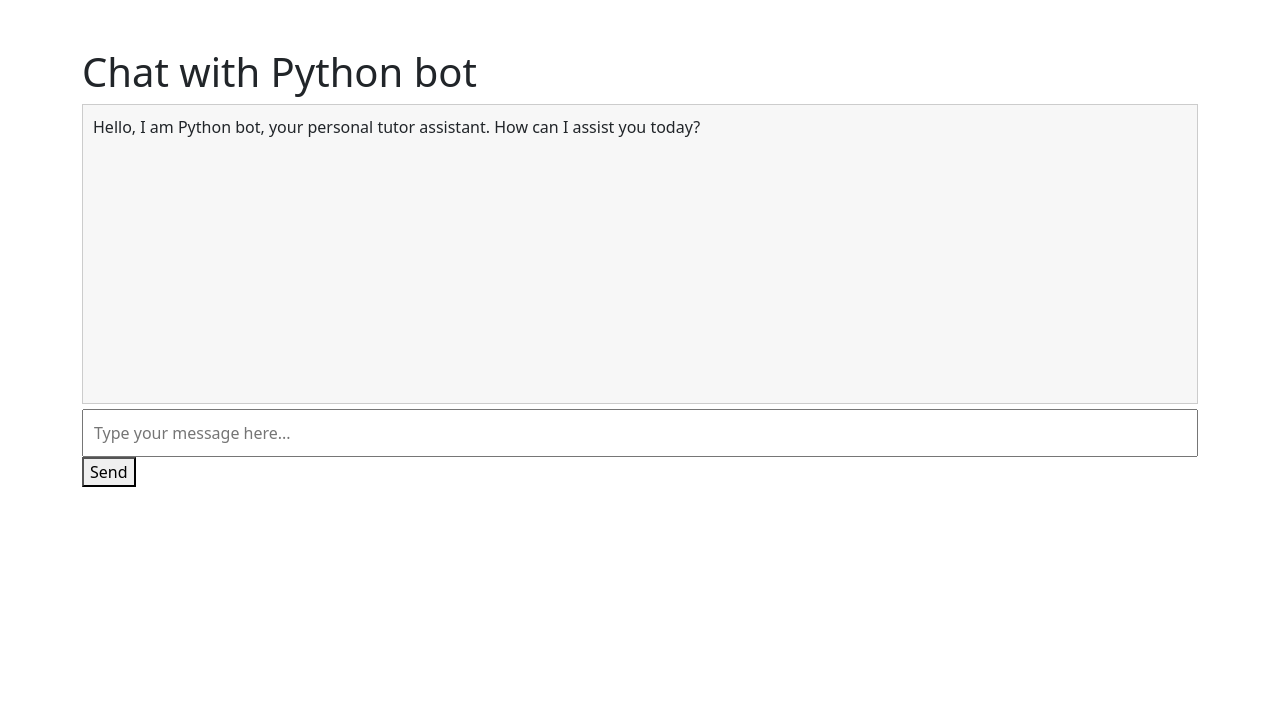
After one commit to carvalho-pereira-diogo/SmartMentor, a Django app: page /chat_with_tutor/1/ in a window 1280 px wide. The commit adds this page. Shown: the top 727 px of the page. Run offline with Django 5.2, Linux system fonts and the light colour scheme; data comes from the database, SQL or seed files in the repository; both versions use the stored data as it was after the commit.

Commit message:
Small changes

```diff
--- a/SmartMentor/SmartMentor/settings.py
+++ b/SmartMentor/SmartMentor/settings.py
@@ -12,6 +12,10 @@ https://docs.djangoproject.com/en/5.0/ref/settings/
 
 from pathlib import Path
 import os
+
+
+SERPER_API_KEY = os.getenv('SERPER_API_KEY')
+OPENAI_API_KEY = os.getenv('OPENAI_API_KEY')
 
 # Build paths inside the project like this: BASE_DIR / 'subdir'.
 BASE_DIR = Path(__file__).resolve().parent.parent
--- /dev/null
+++ b/SmartMentor/app/templates/app/chat_with_tutor.html
@@ -0,0 +1,22 @@
+{% extends "app/base.html" %}
+
+{% block title %}
+Chat with {{ tutor.name }}
+{% endblock %}
+
+{% block content %}
+<div class="container mt-5">
+    <h1>Chat with {{ tutor.name }}</h1>
+    <div id="chat-container">
+        <!-- Display the introduction message as the first chat message -->
+        <div id="messages" style="height: 300px; overflow-y: scroll; background-color: #f7f7f7; padding: 10px; border: 1px solid #ccc;">
+            <div>{{ introduction }}</div>
+        </div>
+        <input type="text" id="message-input" placeholder="Type your message here..." style="width: 100%; padding: 10px; margin-top: 5px;">
+        <button id="send-button">Send</button>
+    </div>
+</div>
+
+{% load static %}
+<script src="{% static 'js/chat.js' %}"></script>
+{% endblock %}
--- a/SmartMentor/app/urls.py
+++ b/SmartMentor/app/urls.py
@@ -45,7 +45,12 @@ urlpatterns = [
     path('teacher/quiz/delete/<int:quiz_id>/', views.delete_quiz, name='quiz_delete'),
 
     path('student/ai_tutor', StudentTutorView.as_view(), name='student_ai_tutor'),
-    path('student/ai_tutor/chat/<int_tutor_id>', StudentTutorView.as_view(), name='chat'),
+    path('student/ai_tutor/chat/<int:tutor_id>/', tutor_view, name='tutor_view'),
+    path('tutor/display_resources/<int:tutor_id>/', display_resources_view, name='display_resources'),
+    path('error/', error_view, name='error_view'),  # Define an error_view in your views.py
+    path('chat_with_tutor/<int:tutor_id>/', chat_with_tutor, name='chat_with_tutor'),
+    path('api/send_message/', send_message, name='send_message'),
+
     path('enroll_tutor/', EnrollTutorView.as_view(), name='enroll_ai_tutor'),
     path('unenroll_tutor/<int:tutor_id>/', views.unenroll_tutor, name='unenroll_ai_tutor'),
     path('teacher/ai_tutor', TeacherTutorView.as_view(), name='teacher_ai_tutor'),
--- a/SmartMentor/app/views.py
+++ b/SmartMentor/app/views.py
@@ -1,6 +1,8 @@
 import logging
 import os
 import fitz
+import json
+import openai
 from django.conf import settings
 from django.shortcuts import get_object_or_404, render, redirect
 from django.http import FileResponse, Http404, HttpResponse, HttpResponseNotFound, HttpResponseRedirect, JsonResponse
@@ -259,12 +261,19 @@ def delete_pdf(request, pdf_id):
         request.user.teacher.pdfs.remove(pdf)
     return redirect('teacher_pdfs')
 
+import fitz  # PyMuPDF
+
 def extract_text_from_pdf(pdf_path):
     doc = fitz.open(pdf_path)
-    text = ""
+    text = ''
     for page in doc:
         text += page.get_text()
+    doc.close()
+    print("Extracted Text:", text)  # Debug output
     return text
+
+# Adjust this example as necessary based on your actual implementation.
+
 
 class TeacherCourseView(LoginRequiredMixin, ListView):
     model = Course
@@ -644,3 +653,106 @@ def stu_dashboard(request):
 
 def te_dashboard(request):
     return render(request, 'app/te_dashboard.html')
+
+
+from django.shortcuts import redirect, get_object_or_404
+from django.contrib import messages
+
+from django.shortcuts import redirect, get_object_or_404
+from django.contrib import messages
+from django.http import HttpResponse
+from .models import Tutor
+from .agents import LearningAgents
+
+def tutor_view(request, tutor_id):
+    try:
+        tutor = Tutor.objects.get(pk=tutor_id)
+        learning_agents = LearningAgents(openai_api_key='your_openai_api_key_here')
+        tutor_agent = learning_agents.tutor_agent(tutor)
+        resources = tutor_agent.process_pdfs_for_tutoring()
+
+        # Assuming resources are serialized or summarized for session storage:
+        request.session['tutor_resources'] = [resource.summary() for resource in resources]  # This assumes each resource has a summary method
+
+        # Redirect to a view where these resources are used
+        # Example: redirect to a resource display view
+        return redirect('display_resources', tutor_id=tutor.id)
+    except Tutor.DoesNotExist:
+        messages.error(request, "Tutor not found")
+        return redirect('error_view')  # Redirect to an error page or appropriate action
+    except Exception as e:
+        messages.error(request, f"An error occurred: {str(e)}")
+        return redirect('error_view')  # Redirect to an error page or appropriate action
+
+def display_resources_view(request, tutor_id):
+    resources = request.session.get('tutor_resources', [])
+    if not resources:
+        messages.error(request, "No resources found or session expired.")
+        return redirect('some_default_view')
+
+    return HttpResponse('<br>'.join(resources))  # Display resources; customize as needed
+
+def error_view(request):
+    return render(request, 'app/error.html', {'error_message': 'A generic error occurred.'})
+
+
+from django.shortcuts import render, get_object_or_404
+from .models import Tutor
+
+def chat_with_tutor(request, tutor_id):
+    tutor = get_object_or_404(Tutor, pk=tutor_id)
+
+    # Example static introduction
+    introduction = f"Hello, I am {tutor.name}, your personal tutor assistant. How can I assist you today?"
+
+    # If you have more dynamic content, you might fetch or generate it here
+
+    context = {
+        'tutor': tutor,
+        'introduction': introduction,
+    }
+    return render(request, 'app/chat_with_tutor.html', context)
+
+import openai
+from django.conf import settings
+
+openai.api_key = settings.OPENAI_API_KEY
+
+def get_ai_response(user_message):
+    #try:
+       # response = openai.Completion.create(
+        #    engine="text-davinci-003",  # Updated to a newer engine version
+         #   prompt=user_message,
+          #  max_tokens=150,
+           # temperature=0.7
+        #)
+        #return response['choices'][0]['text'].strip()
+    #except Exception as e:
+        print("Error accessing OpenAI:", str(e))
+        return "There was an error processing your request."
+
+
+
+
+
+import json
+import openai
+from django.http import JsonResponse
+from django.views.decorators.csrf import csrf_exempt
+from django.views.decorators.http import require_POST
+from django.conf import settings
+
+openai.api_key = settings.OPENAI_API_KEY
+
+@csrf_exempt
+@require_POST
+def send_message(request):
+    try:
+        data = json.loads(request.body)
+        user_message = data.get('message')
+        response_message = get_ai_response(user_message)
+        return JsonResponse({'reply': response_message})
+    except json.JSONDecodeError as e:
+        return JsonResponse({'error': 'Invalid JSON', 'details': str(e)}, status=400)
+    except Exception as e:
+        return JsonResponse({'error': 'OpenAI API error', 'details': str(e)}, status=500)
--- /dev/null
+++ b/SmartMentor/static/js/chat.js
@@ -0,0 +1,49 @@
+document.addEventListener('DOMContentLoaded', function() {
+    document.getElementById('send-button').addEventListener('click', function() {
+        var input = document.getElementById('message-input');
+        if (input.value.trim() !== '') {
+            sendMessage(input.value);
+            input.value = ''; // Clear the input after sending
+        }
+    });
+});
+
+function sendMessage(message) {
+    var messageContainer = document.getElementById('messages');
+    var newMessage = document.createElement('div');
+    newMessage.textContent = 'You: ' + message;
+    messageContainer.appendChild(newMessage);
+
+    fetch('/api/send_message/', {
+            method: 'POST',
+            body: JSON.stringify({ message: message }),
+            headers: {
+                'Content-Type': 'application/json',
+                'X-CSRFToken': getCSRFToken()
+            }
+        })
+        .then(response => response.json())
+        .then(data => {
+            console.log(data); // Log the response data
+            var replyMessage = document.createElement('div');
+            replyMessage.textContent = 'Tutor: ' + (data.reply || 'Error: No response from server');
+            messageContainer.appendChild(replyMessage);
+        })
+        .catch(error => {
+            console.error('Error:', error);
+        });
+}
+
+
+
+function getCSRFToken() {
+    // Function to get the CSRF token from a cookie
+    let cookies = document.cookie.split(';');
+    for (let i = 0; i < cookies.length; i++) {
+        let cookie = cookies[i].trim();
+        if (cookie.startsWith('csrftoken=')) {
+            return cookie.substring('csrftoken='.length, cookie.length);
+        }
+    }
+    return null;
+}
```
Also changed, not shown: SmartMentor/app/agents.py (+10 -21 lines), SmartMentor/app/templates/app/student_ai_tutor.html (+5 -5 lines), SmartMentor/db.sqlite3.
